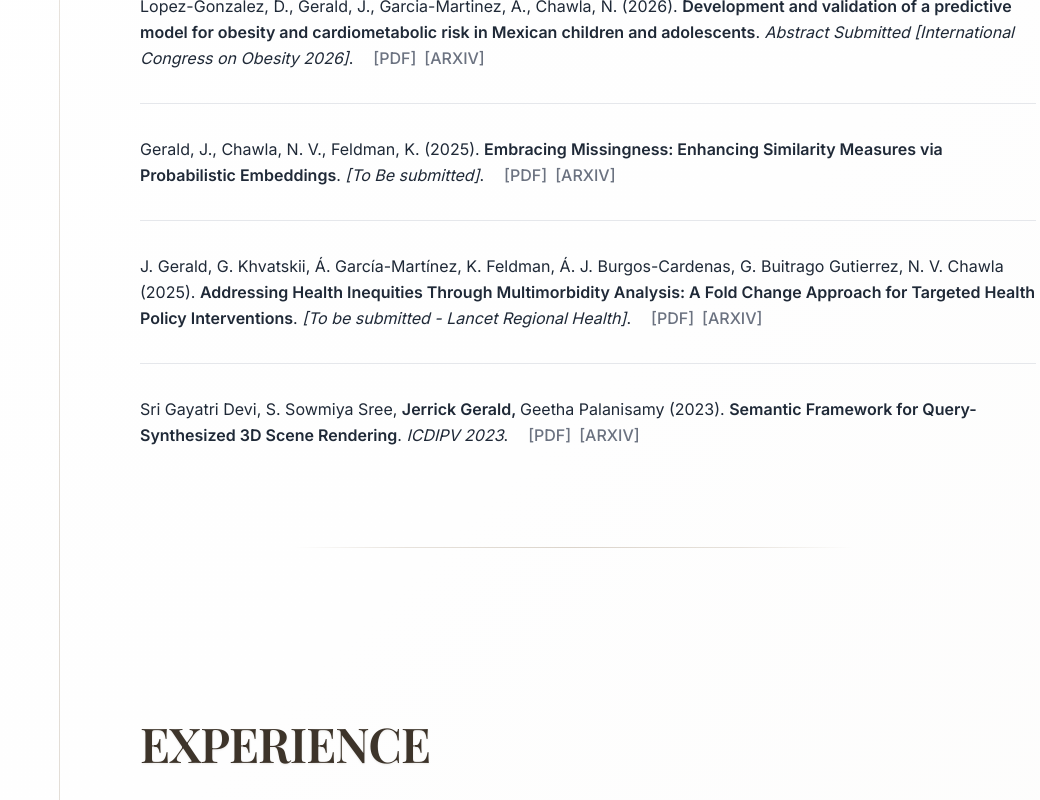
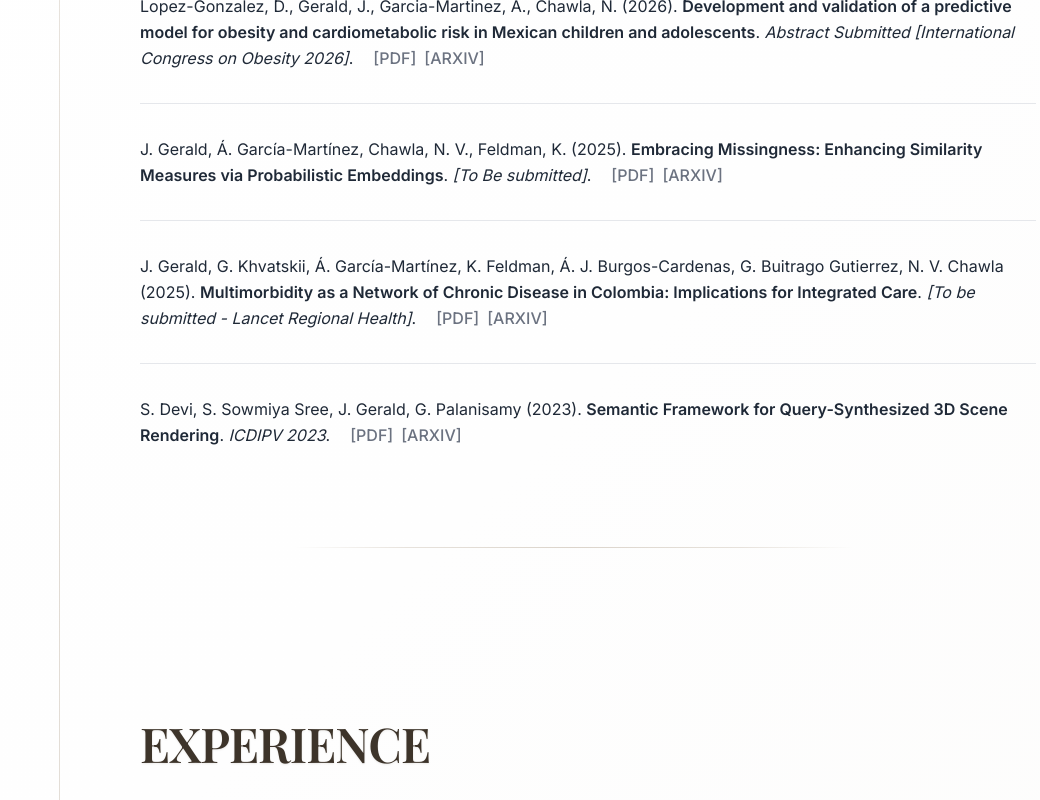
Before and after one commit to JERRICKGERALD/JERRICKGERALD.github.io, a React (Create React App) app: page / in a window 1280 px wide. Shown: the part 1820-2620 px from the top of the page, without its empty margins (240-1280 px from the left). Built offline with nearby package versions, Linux system fonts and the light colour scheme.

Commit message:
Update portfolioData.js

```diff
--- a/src/data/portfolioData.js
+++ b/src/data/portfolioData.js
@@ -15,6 +15,7 @@ const myPortfolioData = {
       field: "Computer Science",
       startDate: "2025",
       endDate: "Present",
+      location: "Notre Dame, IN",
       advisor: "Nitesh V Chawla (ACM/AAAI/AAAS/IEEE fellow)",
       focus: "Representation Learning, Machine Learning, Higher Order Networks",
     },
@@ -67,7 +68,7 @@ const myPortfolioData = {
       title:
         "Embracing Missingness: Enhancing Similarity Measures via Probabilistic Embeddings",
       year: "2025",
-      authors: ["Gerald, J.", "Chawla, N. V.", " Feldman, K."],
+      authors: [" J. Gerald", "Á. García-Martínez","Chawla, N. V.", " Feldman, K."],
       venue: "[To Be submitted]",
       description:
         "This paper introduces a probabilistic embedding framework to handle missing data when computing similarity measures. By modeling uncertainty explicitly, the approach enhances robustness and interpretability across heterogeneous datasets. Experiments demonstrate improvements in clustering and retrieval tasks compared to traditional imputation-based methods.",
@@ -83,7 +84,7 @@ const myPortfolioData = {
     {
       id: "pub-3",
       title:
-        "Addressing Health Inequities Through Multimorbidity Analysis: A Fold Change Approach for Targeted Health Policy Interventions",
+        "Multimorbidity as a Network of Chronic Disease in Colombia: Implications for Integrated Care",
       year: "2025",
       authors: [
         "J. Gerald",
@@ -111,10 +112,10 @@ const myPortfolioData = {
       title: "Semantic Framework for Query-Synthesized 3D Scene Rendering",
       year: "2023",
       authors: [
-        "Sri Gayatri Devi",
+        "S. Devi",
         "S. Sowmiya Sree",
-        "Jerrick Gerald",
-        "Geetha Palanisamy",
+        "J. Gerald",
+        "G. Palanisamy",
       ],
       venue: "ICDIPV 2023",
       description:
@@ -175,13 +176,13 @@ const myPortfolioData = {
   awards: [
     {
       id: "award-1",
-      title: "Global Leaders Fellowship",
+      title: "Global Leaders Fellowship ($8000)",
       issuer: "The George Washington University",
       date: "2022 - 2023",
     },
     {
       id: "award-2",
-      title: "Global Leaders Fellowship",
+      title: "Global Leaders Fellowship ($8000)",
       issuer: "The George Washington University",
       date: "2023 - 2024  ",
     },
```
